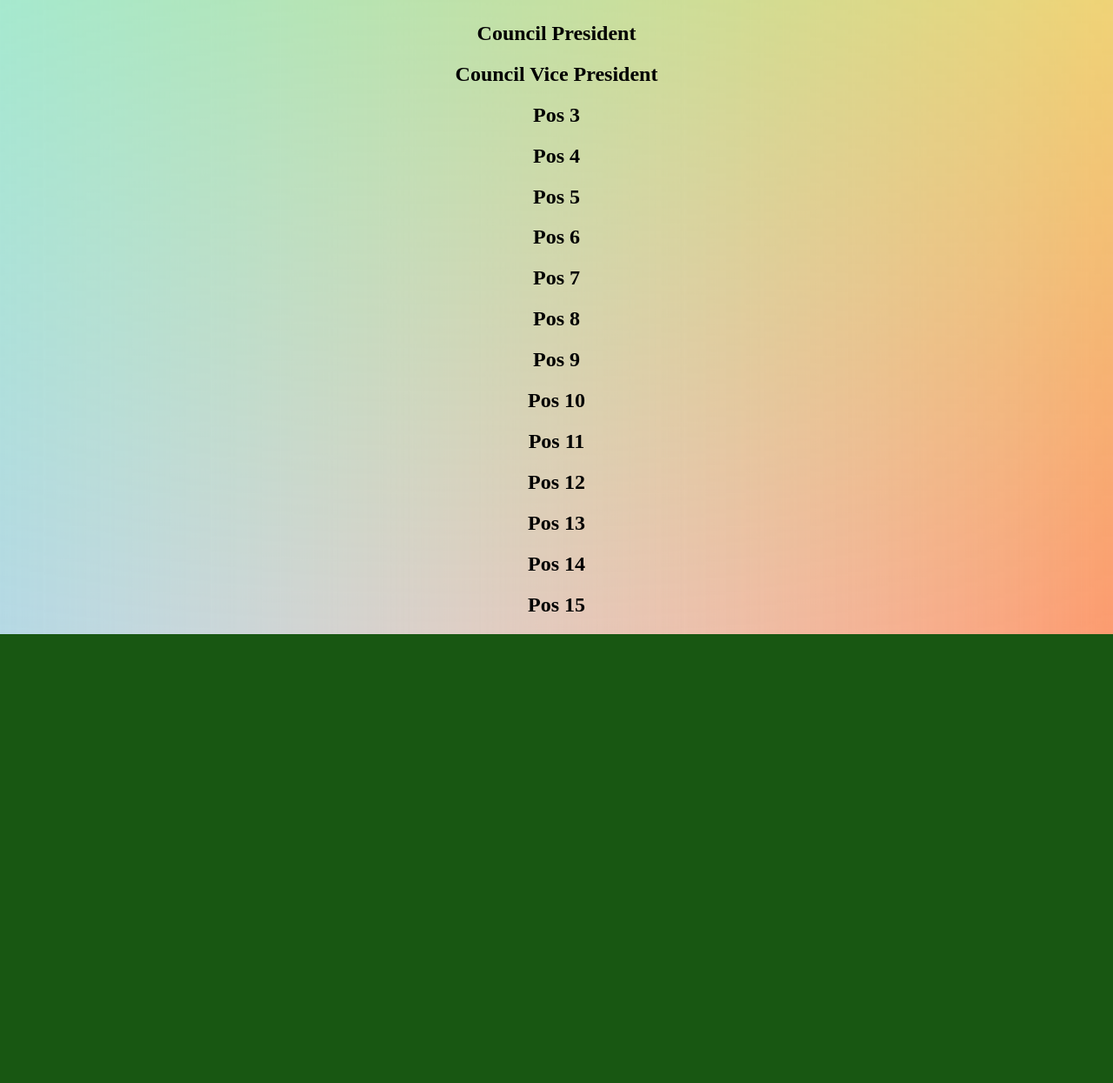
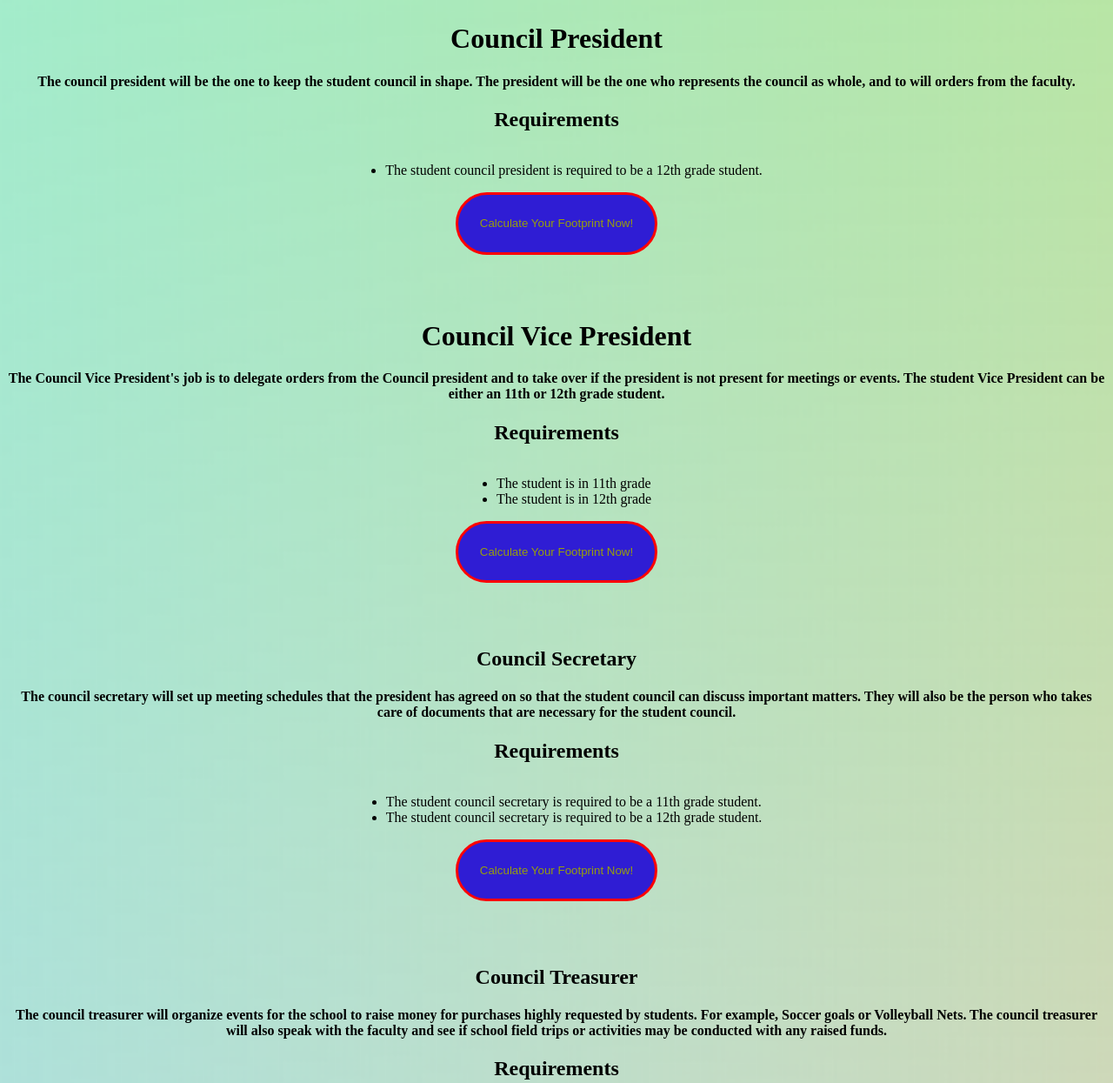
Before and after one commit to Mistmidnight04/Student-Council-Application, a plain HTML site: page index.html in a window 1280 px wide. Shown: the part 220-1465 px from the top of the page at 87% size. Before the commit the page ends 949 px from the top, so only its background shows below. Drawn offline with Linux system fonts and the light colour scheme.

Commit message:
Added buttons for applications

```diff
--- a/index.html
+++ b/index.html
@@ -14,22 +14,107 @@
         <br>
         <br>
         <br>
-        <h2 class="titles">Council President</h2>
-        <h2 class="titles">Council Vice President</h2>
-        <h2 class="titles">Pos 3</h2>
-        <h2 class="titles">Pos 4</h2>
-        <h2 class="titles">Pos 5</h2>
-        <h2 class="titles">Pos 6</h2>
-        <h2 class="titles">Pos 7</h2>
-        <h2 class="titles">Pos 8</h2>
-        <h2 class="titles">Pos 9</h2>
-        <h2 class="titles">Pos 10</h2>
-        <h2 class="titles">Pos 11</h2>
-        <h2 class="titles">Pos 12</h2>
-        <h2 class="titles">Pos 13</h2>
-        <h2 class="titles">Pos 14</h2>
-        <h2 class="titles">Pos 15</h2>
 
 
-    </body>
+        <h1 class="titles">Council President</h1>
+        <h4 class="description">The council president will be the one to keep the student council in shape. The president will be the one who represents the council as whole, and to will orders from the faculty.</h4>
+        <h2 class="titles">Requirements</h2>
+        <div class="requirements">
+            <ul>
+                <li>The student council president is required to be a 12th grade student.</li>
+            </ul>
+        </div>
+        <div class="survey-button">
+            <a href="https://www.youtube.com/watch?v=dQw4w9WgXcQ"><button class="goto-survey" type="button" onclick="alert('Answer Truthfully')">Calculate Your Footprint Now!</button></a>
+        </div>
+
+
+        <br>
+        <br>
+        <br>
+
+
+        <h1 class="titles">Council Vice President</h1>
+        <h4 class="description">The Council Vice President's job is to delegate orders from the Council president and to take over if the president is not present for meetings or events. The student Vice President can be either an 11th or 12th grade student.</h4>
+        <h2 class="titles">Requirements</h2>
+        <div class="requirements">
+            <ul>
+                <li>The student is in 11th grade</li>
+                <li>The student is in 12th grade</li>
+            </ul>
+        </div>
+        <div class="survey-button">
+            <a href="https://www.youtube.com/watch?v=dQw4w9WgXcQ"><button class="goto-survey" type="button" onclick="alert('Answer Truthfully')">Calculate Your Footprint Now!</button></a>
+        </div>
+
+        <br>
+        <br>
+        <br>
+
+
+        <h2 class="titles">Council Secretary</h2>
+        <h4 class="description">The council secretary will set up meeting schedules that the president has agreed on so that the student council can discuss important matters. They will also be the person who takes care of documents that are necessary for the student council. </h4>
+        <h2 class="titles">Requirements</h2>
+        <div class="requirements">
+            <ul>
+                <li>The student council secretary is required to be a 11th grade student.</li>
+                <li>The student council secretary is required to be a 12th grade student.</li>
+
+            </ul>
+        </div>
+        <div class="survey-button">
+            <a href="https://www.youtube.com/watch?v=dQw4w9WgXcQ"><button class="goto-survey" type="button" onclick="alert('Answer Truthfully')">Calculate Your Footprint Now!</button></a>
+        </div>
+
+        <br>
+        <br>
+        <br>
+
+
+        <h2 class="titles">Council Treasurer</h2>
+        <h4 class="description">The council treasurer will organize events for the school to raise money for purchases highly requested by students. For example, Soccer goals or Volleyball Nets. The council treasurer will also speak with the faculty and see if school field trips or activities may be conducted with any raised funds.</h4>
+        <h2 class="titles">Requirements</h2>
+        <div class="requirements">
+            <ul>
+                <li>The student council treasurer should be a 12th grade student.</li>
+                <li>Preferably has above average mathematic grades.</li>
+            </ul>
+        </div>
+        <div class="survey-button">
+            <a href="https://www.youtube.com/watch?v=dQw4w9WgXcQ"><button class="goto-survey" type="button" onclick="alert('Answer Truthfully')">Calculate Your Footprint Now!</button></a>
+        </div>
+
+        <br>
+        <br>
+        <br>
+
+
+        <h1 class="titles">Council Journalist</h1>
+        <h4 class="description">A Council Journalist would oversee “official” school accounts (such as an Instagram account under the school’s name) and will promote school spirit and activities through social media and other means. In addition, they will be the person who documents daily council activities and meetings as well.</h4>
+        <h2 class="titles">Requirements</h2>
+        <div class="requirements">
+            <ul>
+                <li>The student council journalist needs to be good with photography</li>
+            </ul>
+        </div>
+        <div class="survey-button">
+            <a href="https://www.youtube.com/watch?v=dQw4w9WgXcQ"><button class="goto-survey" type="button" onclick="alert('Answer Truthfully')">Calculate Your Footprint Now!</button></a>
+        </div>
+
+        <br>
+        <br>
+        <br>
+
+
+        <h1 class="titles">Council Members</h1>
+        <h4 class="description">Consists of 4 students who qualify to be part of the student council. There will be 1 member from each grade respectively (9th,10th,11th,12th), if chosen, they will represent any thought that corresponds to the grade they represent. The council members will have a say in each decision of the student council and will file reports on their respective grade levels.</h4>
+        <h2 class="titles">Requirements</h2>
+        <div class="requirements">
+            <ul>
+                <li>Student can be in any grade level</li>
+            </ul>
+        </div>
+        <div class="survey-button">
+            <a href="https://www.youtube.com/watch?v=dQw4w9WgXcQ"><button class="goto-survey" type="button" onclick="alert('Answer Truthfully')">Calculate Your Footprint Now!</button></a>
+        </div>
 </html>
--- a/style.css
+++ b/style.css
@@ -23,3 +23,36 @@ body #header{
     display: flex;
     padding: 10px;
 }
+
+.description {
+    text-align: center;
+}
+
+.requirements {
+    text-align: center;
+}
+
+ul {
+    display: inline-block;
+    text-align: left;
+}
+
+.survey-button {
+    text-align: center;
+}
+
+.goto-survey {
+    color: rgb(151, 158, 12);
+    background-color: rgb(47, 29, 212);
+    padding: 2%;
+    border-radius: 50px;
+    border: 3px solid rgb(255, 1, 1);
+    transition: all 0.5s;
+}
+
+.goto-survey:hover {
+    color: gold;
+    border-color: #01ff23;
+    background: #3700ff;
+    box-shadow : -4px 5px 4px rgba(0,0,0,.8);
+}
```
